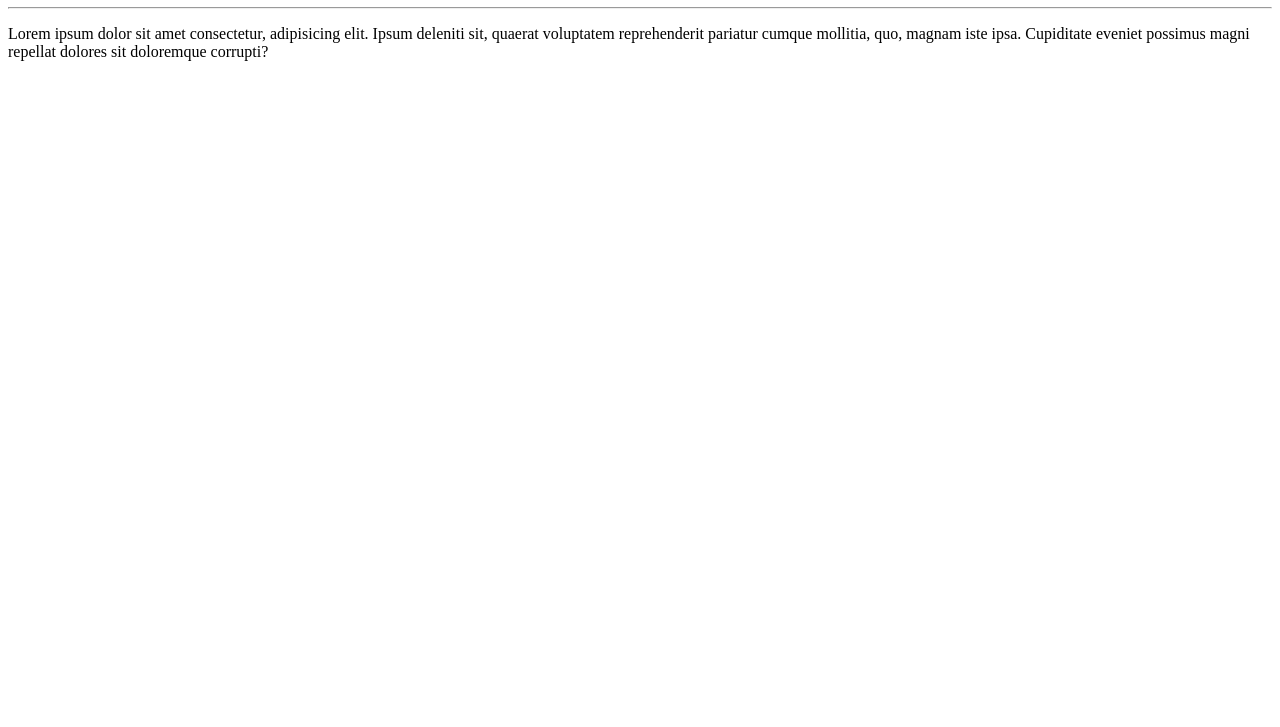
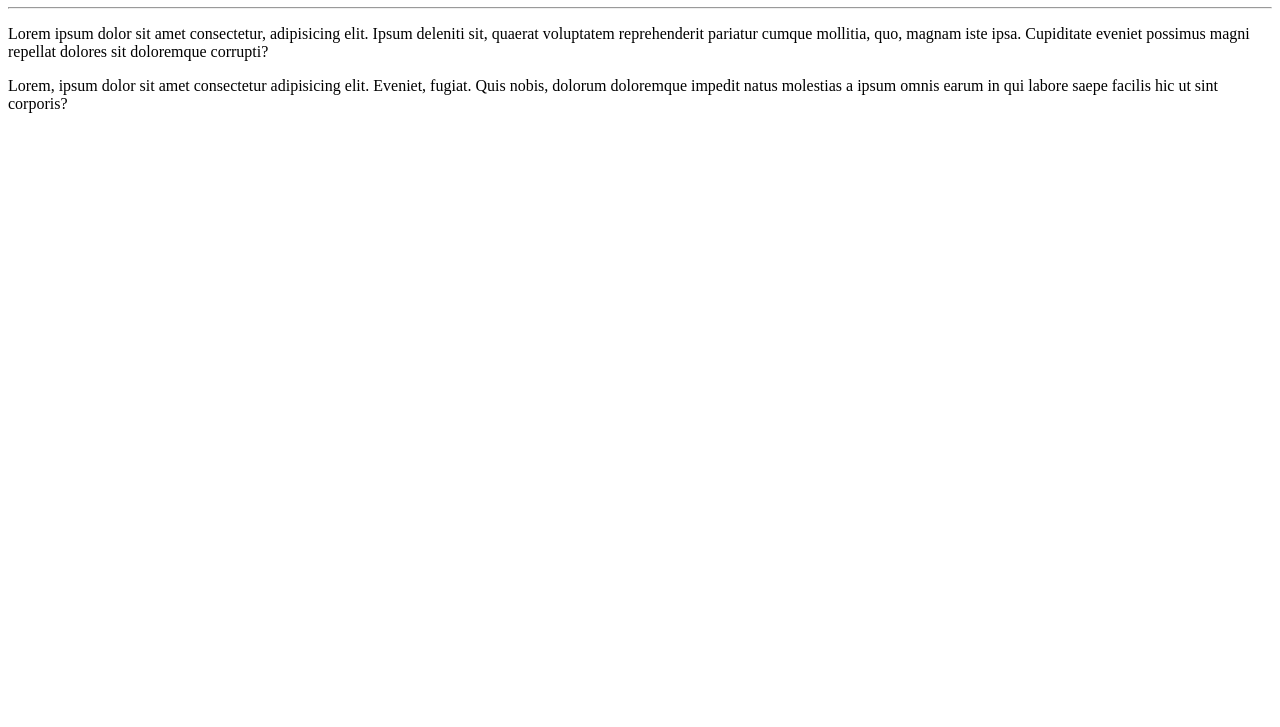
Before and after one commit to 911-846-342/Ola-Mundo, a plain HTML site: page site-exemplo/index.html in a window 1280 px wide. Shown: the part 73-800 px from the top of the page. Drawn offline with Linux system fonts and the light colour scheme.

Commit message:
Update index.html

```diff
--- a/site-exemplo/index.html
+++ b/site-exemplo/index.html
@@ -9,5 +9,6 @@
     <h1>Olá, Mundo!</h1>
     <hr>
     <p>Lorem ipsum dolor sit amet consectetur, adipisicing elit. Ipsum deleniti sit, quaerat voluptatem reprehenderit pariatur cumque mollitia, quo, magnam iste ipsa. Cupiditate eveniet possimus magni repellat dolores sit doloremque corrupti?</p>
+    <p>Lorem, ipsum dolor sit amet consectetur adipisicing elit. Eveniet, fugiat. Quis nobis, dolorum doloremque impedit natus molestias a ipsum omnis earum in qui labore saepe facilis hic ut sint corporis?</p>
 </body>
 </html>
```
